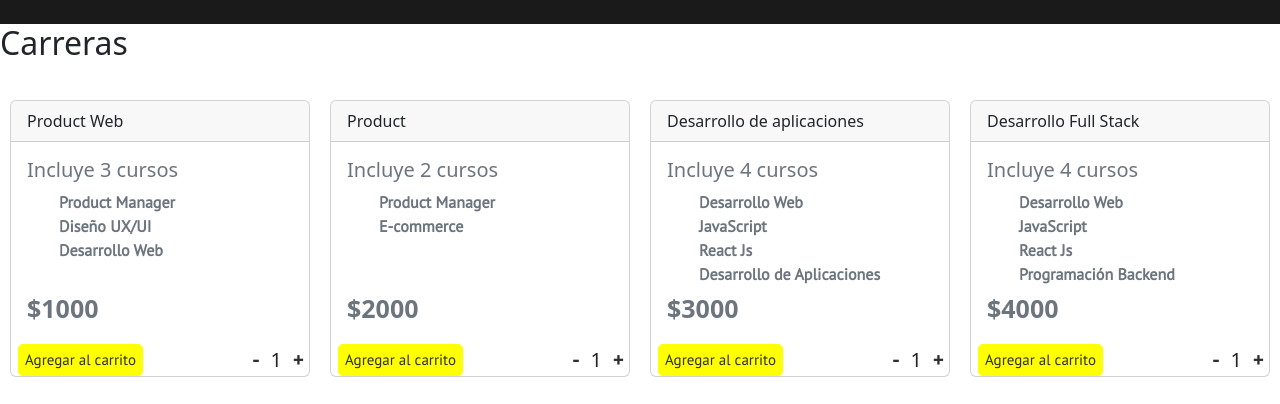
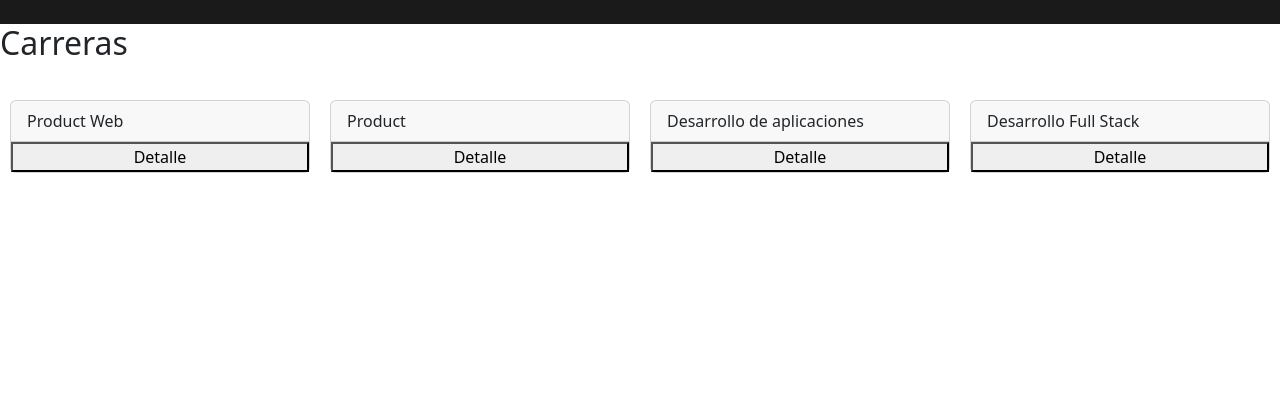
Before and after one commit to Ebniemann/Niemann-Evelina-ProyectoFinal, a React (Create React App) app: page / in a window 1280 px wide. Shown: the part 596-1000 px from the top of the page. After the commit the page ends 800 px from the top, so only its background shows below. Built offline with nearby package versions, Linux system fonts and the light colour scheme.

Commit message:
Creat components Item

```diff
--- a/src/App.js
+++ b/src/App.js
@@ -1,6 +1,6 @@
 import "./App.css";
 import NavBar from "./component/NavBar/NavBar";
-import ItemList from "./component/ItemList/ItemList";
+import ItemList from "./component/ItemListContainer/ItemListContainer";
 import { ToastContainer } from "react-toastify";
 
 function App() {
--- a/src/component/Button/styles.css
+++ b/src/component/Button/styles.css
@@ -6,4 +6,5 @@
   padding: 8px;
   font-size: 15px;
   font-family: 'PT Sans', sans-serif;
+  border-radius: 5px;
 }
--- a/src/component/Cards/Cards.js
+++ /dev/null
@@ -1,29 +0,0 @@
-import ItemCards from "./ItemCards";
-import Loading from "../Loading/Loading";
-import data from "../../data/data.json";
-import { useEffect, useState } from "react";
-
-const Card = () => {
-  const [course, setCourse] = useState([]);
-  const [loading, setLoading] = useState(false);
-
-  const resquetCourses = () => {
-    return new Promise((resolve) => {
-      setTimeout(() => {
-        return resolve(data);
-      }, 3000);
-    });
-  };
-
-  useEffect(() => {
-    setLoading(true);
-    resquetCourses()
-      .then((c) => {
-        setCourse(c);
-      })
-      .finally(() => setLoading(false));
-  }, []);
-
-  return loading ? <Loading /> : <ItemCards course={course} loading={false} />;
-};
-export default Card;
--- a/src/component/Cards/ItemCards.js
+++ /dev/null
@@ -1,16 +0,0 @@
-import Item from "../Item/item";
-
-const ItemCards = ({ course }) => {
-  return (
-    <>
-      <section className="cards">
-        {course.length > 0 &&
-          course.map((courses) => {
-            return <Item key={courses.id} courses={courses} />;
-          })}
-      </section>
-    </>
-  );
-};
-
-export default ItemCards;
--- a/src/component/ItemCount/ItemCount.js
+++ b/src/component/ItemCount/ItemCount.js
@@ -3,13 +3,13 @@ import "./styles.css";
 import { toast } from "react-toastify";
 import "react-toastify/dist/ReactToastify.css";
 
-const ItemCount = ({ initial, stock, productAdd }) => {
+const ItemCount = ({ initial, stock, productAdd, courseName }) => {
   const [quantity, setQuantity] = useState(initial);
 
   const increment = () => {
     if (quantity < stock) {
       setQuantity(quantity + 1);
-      toast("Sumo un curso", {
+      toast(`Sumaste el curso ${courseName}`, {
         position: "bottom-right",
         autoClose: 2000,
         hideProgressBar: true,
@@ -24,7 +24,7 @@ const ItemCount = ({ initial, stock, productAdd }) => {
   const decrement = () => {
     if (quantity > 1) {
       setQuantity(quantity - 1);
-      toast("Resto un curso", {
+      toast(`Restaste curso ${courseName}`, {
         position: "bottom-right",
         autoClose: 2000,
         hideProgressBar: true,
--- a/src/component/ItemList/ItemList.js
+++ b/src/component/ItemList/ItemList.js
@@ -1,27 +1,20 @@
-import "./styles.css";
-import Title from "../Title/Title";
-import SubTitle from "../SubTitle/SubTitle";
-import ImgHome from "../../Assest/img/Img-presentation/inicio.jpg";
-import Carreras from "../Cards/Cards";
+import Products from "../ProductsContainer/ProductsContainer";
 
-const ItemList = ({ greeting }) => {
+const ItemList = ({ selectProduct, setSelectProduct, courses }) => {
+  function handleShow(courses) {
+    setSelectProduct(courses);
+  }
   return (
-    <>
-      <section className="presentation">
-        <div className="description">
-          <Title text={"Únete a nuestra comunidad y reescribe tu futuro"} />
-          <SubTitle
-            text={
-              "Vas a aprender cómo conectar tu aprendizaje con proyectos reales para que puedas comenzar a tener impacto en un trabajo desde el primer día."
-            }
-          />
+    <div className="cards">
+      {courses.map((courses) => (
+        <div className="card" key={courses.id}>
+          <div className="card-header">{courses.name}</div>
+          <button onClick={() => handleShow(courses)}>Detalle</button>
+          {selectProduct === courses && <Products courses={selectProduct} />}
         </div>
-        <img src={ImgHome} alt="imagen Home" width={500} height={500}></img>
-      </section>
-
-      <h2>{greeting}</h2>
-      <Carreras />
-    </>
+      ))}
+    </div>
   );
 };
+
 export default ItemList;
--- /dev/null
+++ b/src/component/ItemListContainer/ItemListContainer.js
@@ -0,0 +1,56 @@
+import { useState, useEffect } from "react";
+import "./styles.css";
+import data from "../../data/data.json";
+import Loading from "../Loading/Loading";
+import ItemList from "../ItemList/ItemList";
+import Title from "../Title/Title";
+import SubTitle from "../SubTitle/SubTitle";
+import ImgHome from "../../Assest/img/Img-presentation/inicio.jpg";
+
+const ItemListContainer = ({ greeting }) => {
+  const [loading, setLoading] = useState(true);
+  const [selectProduct, setSelectProduct] = useState(null);
+  const [courses, setCourses] = useState([]);
+
+  const orderProduct = () => {
+    return new Promise((resolve) => {
+      resolve(data);
+    });
+  };
+
+  useEffect(() => {
+    setTimeout(() => {
+      setLoading(false);
+      orderProduct().then((res) => {
+        setCourses(res);
+      });
+    }, 1500);
+  }, []);
+  return (
+    <>
+      <section className="presentation">
+        <div className="description">
+          <Title text={"Únete a nuestra comunidad y reescribe tu futuro"} />
+          <SubTitle
+            text={
+              "Vas a aprender cómo conectar tu aprendizaje con proyectos reales para que puedas comenzar a tener impacto en un trabajo desde el primer día."
+            }
+          />
+        </div>
+        <img src={ImgHome} alt="imagen Home" width={500} height={500}></img>
+      </section>
+      <h2>{greeting}</h2>
+      {loading ? (
+        <Loading />
+      ) : (
+        <ItemList
+          courses={courses}
+          loading={false}
+          selectProduct={selectProduct}
+          setSelectProduct={setSelectProduct}
+        />
+      )}
+    </>
+  );
+};
+export default ItemListContainer;
--- /dev/null
+++ b/src/component/ProductsContainer/ProductsContainer.js
@@ -0,0 +1,11 @@
+import Product from "../ProductsDetail/Products";
+
+const ProductsContainer = ({ courses }) => {
+  return (
+    <>
+      <Product key={courses.id} courses={courses} />
+    </>
+  );
+};
+
+export default ProductsContainer;
--- a/src/component/Item/item.js
+++ b/src/component/ProductsDetail/Products.js
@@ -1,15 +1,15 @@
 import ItemCount from "../ItemCount/ItemCount";
 import "./styles.css";
 
-const Item = ({ courses }) => {
+const Product = ({ courses }) => {
   return (
     <div className="card">
       <div className="card-header">{courses.name}</div>
       <div className="card-body text-secondary">
         <h5 className="card-title">Incluye {courses.number_courses} cursos</h5>
         <ul className="card-list">
-          {courses.course_list.map((course) => (
-            <li>{course}</li>
+          {courses.course_list.map((course, index) => (
+            <li key={index}>{course}</li>
           ))}
         </ul>
         <p className="price">${courses.price}</p>
@@ -18,9 +18,10 @@ const Item = ({ courses }) => {
         initial={1}
         stock={3}
         productAdd={(quantity) => console.log("producto agregado", quantity)}
+        courseName={courses.name}
       />
     </div>
   );
 };
 
-export default Item;
+export default Product;
--- a/src/component/Item/styles.css
+++ b/src/component/ProductsDetail/styles.css
@@ -21,3 +21,9 @@
   font-size: 25px;
   font-weight: bold;
 }
+.hidden{
+  display: none;
+  margin: 0;
+  padding: 0;
+  border: none;
+}
```
Also changed, not shown: src/component/ItemListContainer/styles.css (renamed from src/component/ItemList/styles.css).
